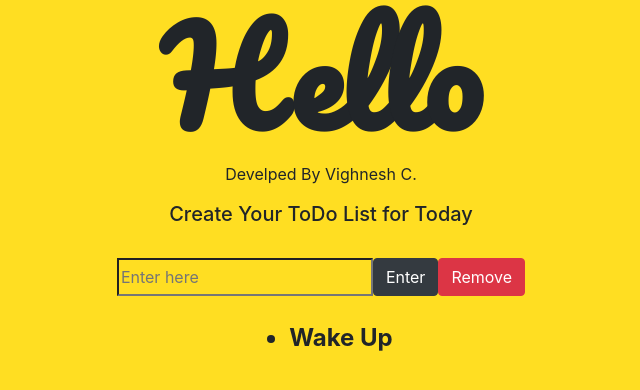
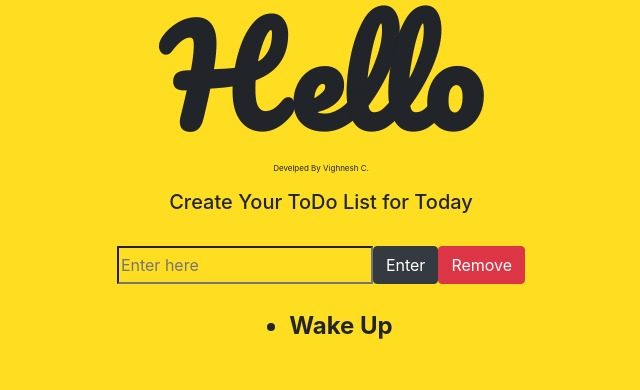
Before and after one commit to vghnsh/todo, a plain HTML site: page index.html in a window 1280 px wide. Shown: the whole page, without its empty margins (319-959 px from the left). Drawn offline with nearby package versions, Linux system fonts and the light colour scheme.

Commit message:
Update todo.css

```diff
--- a/todo.css
+++ b/todo.css
@@ -8,7 +8,9 @@ h1{
 	font-size: 8em;
 }
 
-
+p{
+	font-size: 0.5em;
+}
 
 .first{
 	display: flex;
```
